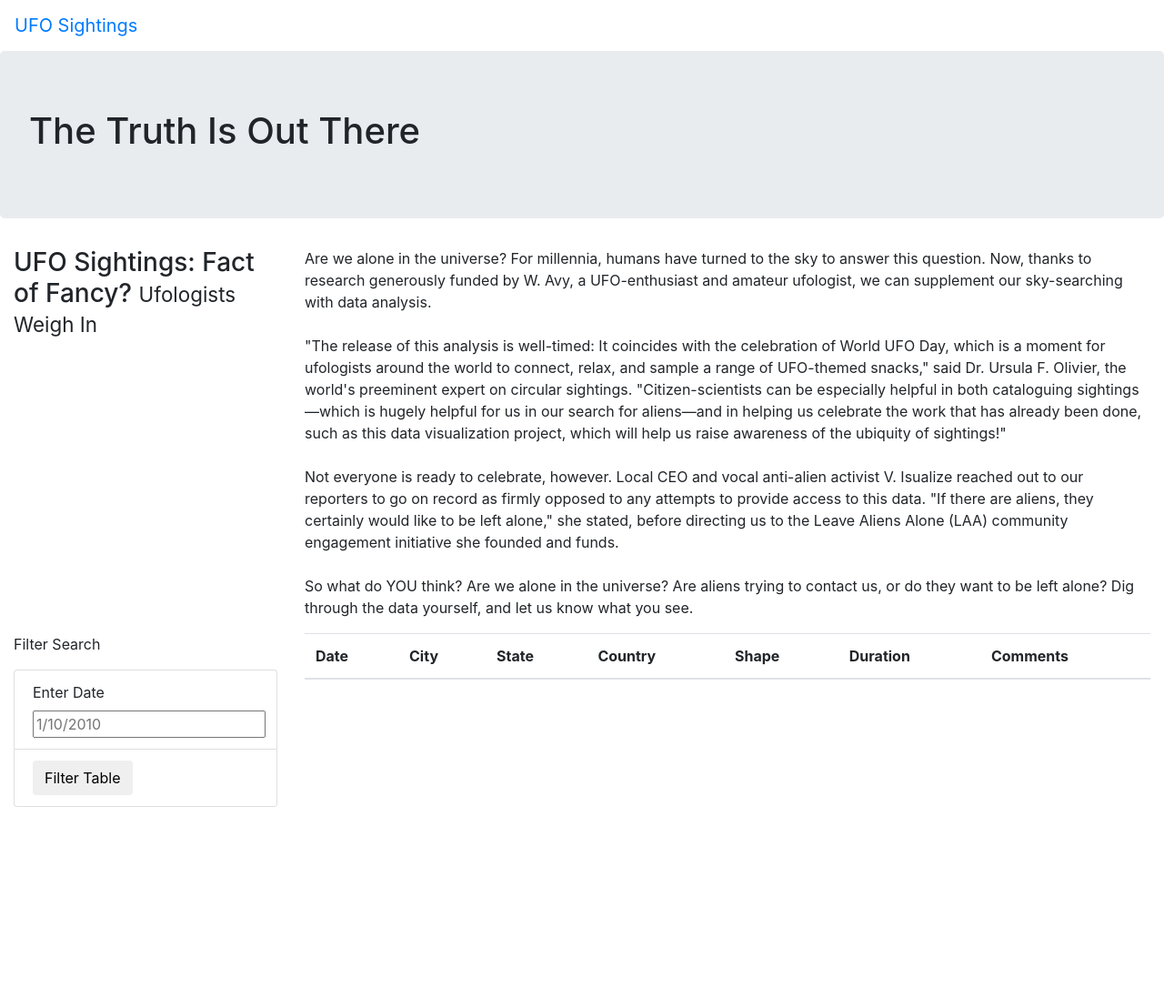
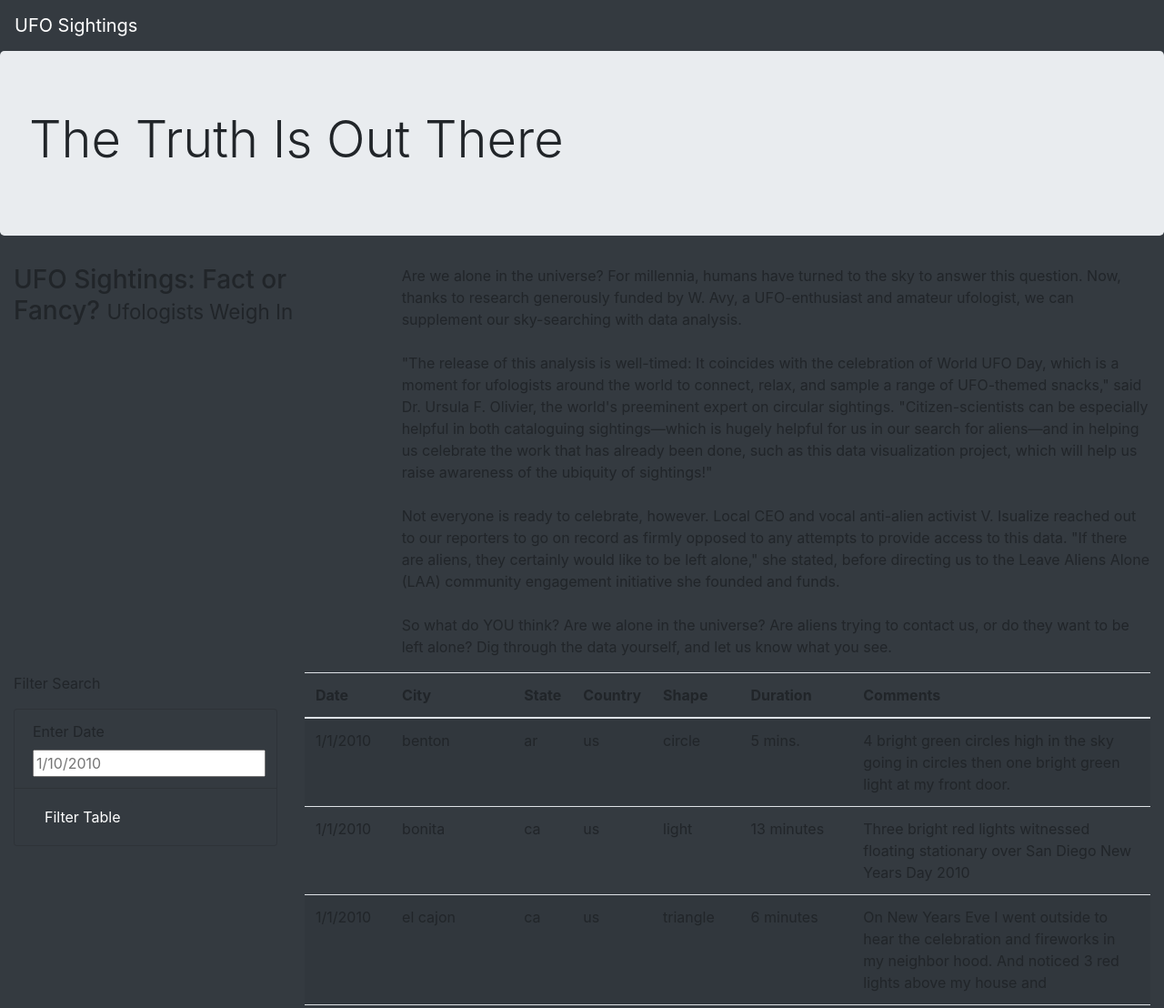
Before and after one commit to 1on1pt/UFOs, a plain HTML site: page index.html in a window 1280 px wide. Shown: the top 1108 px of the page at 91% size. Before the commit the page ends 887 px from the top, so only its background shows below. Drawn offline with nearby package versions, Linux system fonts and the light colour scheme.

Commit message:
Updating index.html file.

```diff
--- a/index.html
+++ b/index.html
@@ -13,25 +13,22 @@
     />
     <link rel="stylesheet" href="static/css/style.css">
 </head>
-<body>
+<body class="bg-dark">
     <div class="wrapper">
-        <nav class="navbar navbar-expand-lg">
+        <nav class="navbar navbar-dark bg-dark navbar-expand-lg">
             <a class="navbar-brand" href="index.html">UFO Sightings</a>
         </nav>
         <div class="jumbotron">
-            <h1>The Truth Is Out There</h1>
+            <h1 class="display-4">The Truth Is Out There</h1>
         </div>
         <div class="container-fluid">
             <div class="row">
-                <div class="col-md-3">
-                    <h3>UFO Sightings: Fact of Fancy? <small>Ufologists Weigh In</small></h3>
+                <div class="col-md-4 article-title">
+                    <h3>UFO Sightings: Fact or Fancy? <small>Ufologists Weigh In</small></h3>
                 </div>
-                <div class="col-md-9">
+                <div class="col-md-8 article-p">
                     <p>
                         Are we alone in the universe? For millennia, humans have turned to the sky to answer this question. Now, thanks to research generously funded by W. Avy, a UFO-enthusiast and amateur ufologist, we can supplement our sky-searching with data analysis.<br><br>"The release of this analysis is well-timed: It coincides with the celebration of World UFO Day, which is a moment for ufologists around the world to connect, relax, and sample a range of UFO-themed snacks," said Dr. Ursula F. Olivier, the world's preeminent expert on circular sightings. "Citizen-scientists can be especially helpful in both cataloguing sightings—which is hugely helpful for us in our search for aliens—and in helping us celebrate the work that has already been done, such as this data visualization project, which will help us raise awareness of the ubiquity of sightings!"<br><br>Not everyone is ready to celebrate, however. Local CEO and vocal anti-alien activist V. Isualize reached out to our reporters to go on record as firmly opposed to any attempts to provide access to this data. "If there are aliens, they certainly would like to be left alone," she stated, before directing us to the Leave Aliens Alone (LAA) community engagement initiative she founded and funds.<br><br>So what do YOU think? Are we alone in the universe? Are aliens trying to contact us, or do they want to be left alone? Dig through the data yourself, and let us know what you see.
-
-
-
                     </p>
                 </div>
             </div>
@@ -39,15 +36,15 @@
         <div class="container-fluid">
             <div class="row">
                 <div class="col-md-3">
-                    <form>
+                    <form class="bg-dark">
                         <p>Filter Search</p>
                         <ul class="list-group">
-                            <li class="list-group-item">
+                            <li class="list-group-item bg-dark">
                                 <label for="date">Enter Date</label>
                                 <input type="text" placeholder="1/10/2010" id="datetime" />
                             </li>
-                            <li class="list-group-item">
-                                <button id="filter-btn" type="button" class="btn btn-default">Filter Table</button>
+                            <li class="list-group-item bg-dark">
+                                <button id="filter-btn" type="button" class="btn btn-dark">Filter Table</button>
                             </li>
                         </ul>
                     </form>
@@ -71,5 +68,8 @@
             </div>
         </div>
     </div>
+    <script src="https://cdnjs.cloudflare.com/ajax/libs/d3/4.11.0/d3.js"></script>
+    <script src="static/js/data.js"></script>
+    <script src="static/js/app.js"></script>
 </body>
 </html>
```
